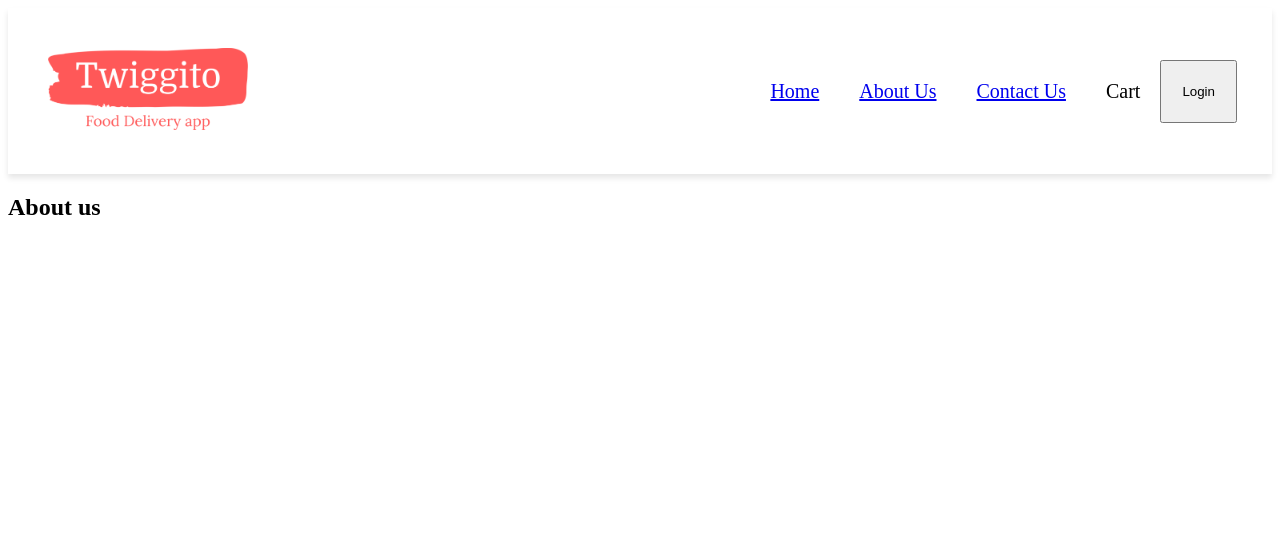
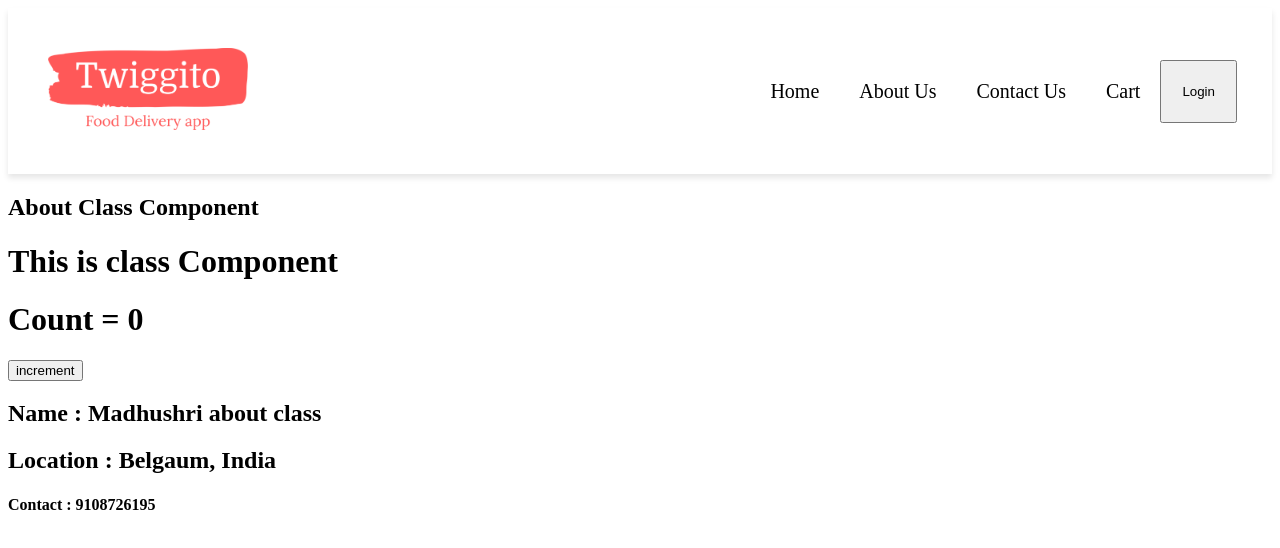
Before and after one commit to madhushreesk/namaste-react-2, a React (Vite) app: page /about in a window 1280 px wide. Shown: the top 548 px of the page. Built offline with nearby package versions, Linux system fonts and the light colour scheme.

Commit message:
react lifecycle methods in class component

```diff
--- a/index.css
+++ b/index.css
@@ -7,17 +7,13 @@
     box-shadow: 0 4px 6px rgba(0, 0, 0, 0.1);
     transition: box-shadow 0.3s ease;
 }
-
 .header:hover {
     box-shadow: 0 8px 12px rgba(0, 0, 0, 0.2);
 }
-
-
 .logo{
     width: 200px;
     padding: 25px;
 }
-
 .nav-items > ul{
     display: flex;
     padding: 0px 20px;
@@ -29,7 +25,6 @@
     padding: 10px;
     margin: 10px;
 }
-
 .res-container{
     display: flex;
     flex-wrap: wrap;
@@ -41,13 +36,11 @@
     background-color: #f0f0f0;
     transition: box-shadow 0.3s ease, transform 0.3s ease;
 }
-
 .res-card:hover {
     box-shadow: 0 8px 12px rgba(0, 0, 0, 0.2);
     transform: scale(1.08);
     cursor: pointer;
 }
-
 .search {
     padding: 10px;
 }
@@ -176,3 +169,8 @@
   .noDecoration:hover {
     color: #000;
   }
+
+  .user-card{
+    padding: 10px;
+    border: 1px solid black;
+  }
--- a/src/components/About.js
+++ b/src/components/About.js
@@ -1,11 +1,26 @@
 import React from "react";
+import User from "./User";
+import UserClass from "./UserClass";
 
-const About = () => {
-  return (
-    <div>
-      <h2>About us</h2>
-    </div>
-  );
-};
+class About extends React.Component {
+  constructor(props) {
+    super(props);
+
+    console.log("Parent constructor");
+  }
+
+  componentDidUpdate() {
+    console.log("Parent component did update");
+  }
+  render() {
+    console.log("Parent render");
+    return (
+      <div>
+        <h2>About Class Component</h2>
+        <UserClass name={"Madhushri about class"} location={"Belgaum, India"} />
+      </div>
+    );
+  }
+}
 
 export default About;
--- a/src/components/Header.js
+++ b/src/components/Header.js
@@ -7,19 +7,30 @@ const Header = () => {
   return (
     <div className="header">
       <div className="logo-container">
-        <img className="logo" src={twiggitoLogo} alt="twiggito logo" />
+        <Link to="/">
+          <img className="logo" src={twiggitoLogo} alt="twiggito logo" />
+        </Link>
       </div>
 
       <div className="nav-items">
         <ul>
           <li>
-            <Link to="/"> Home</Link>
+            <Link style={{ textDecoration: "none", color: "#000" }} to="/">
+              Home
+            </Link>
           </li>
           <li>
-            <Link to="/about">About Us</Link>
+            <Link style={{ textDecoration: "none", color: "#000" }} to="/about">
+              About Us
+            </Link>
           </li>
           <li>
-            <Link to="/contact"> Contact Us</Link>
+            <Link
+              style={{ textDecoration: "none", color: "#000" }}
+              to="/contact"
+            >
+              Contact Us
+            </Link>
           </li>
           <li>Cart</li>
           <button
--- a/src/components/RestaurantMenu.js
+++ b/src/components/RestaurantMenu.js
@@ -11,13 +11,10 @@ const RestaurantMenu = () => {
 
   const { resId } = useParams();
 
-  // console.log(params);
-
   const fetchMenu = async () => {
     const data = await fetch(MENU_API + resId);
 
     const json = await data.json();
-    console.log("res data menu", json);
 
     setResInfo(json.data);
   };
@@ -39,6 +36,8 @@ const RestaurantMenu = () => {
         {cuisines.join(", ")} - {costForTwoMessage}
       </p>
       <img className="menuImage" src={CDN_IMAGE_URL + cloudinaryImageId} />
+      {itemCards && (
+        <div>
           <h2>Menu</h2>
           <ul>
             {itemCards?.map((item) => (
@@ -49,6 +48,8 @@ const RestaurantMenu = () => {
             ))}
           </ul>
         </div>
+      )}
+    </div>
   );
 };
 
--- /dev/null
+++ b/src/components/User.js
@@ -0,0 +1,13 @@
+import React from "react";
+
+const User = (props) => {
+  return (
+    <div className="user-card">
+      <h2>Name : {props.name}</h2>
+      <h2>Location : Belgaum</h2>
+      <h4>Contact : 9108726195</h4>
+    </div>
+  );
+};
+
+export default User;
--- /dev/null
+++ b/src/components/UserClass.js
@@ -0,0 +1,44 @@
+import React from "react";
+
+class UserClass extends React.Component {
+  constructor(props) {
+    super(props);
+
+    this.state = {
+      count: 0,
+    };
+
+    console.log("child constructor");
+  }
+
+  componentDidMount() {
+    console.log("child component did mount");
+  }
+
+  componentDidUpdate() {
+    console.log("child component did update");
+  }
+  render() {
+    console.log("child render");
+    return (
+      <div>
+        <h1>This is class Component</h1>
+        <h1>Count = {this.state.count}</h1>
+        <button
+          onClick={() => {
+            this.setState({
+              count: this.state.count + 1,
+            });
+          }}
+        >
+          increment
+        </button>
+
+        <h2>Name : {this.props.name}</h2>
+        <h2>Location : {this.props.location}</h2>
+        <h4>Contact : 9108726195</h4>
+      </div>
+    );
+  }
+}
+export default UserClass;
```
Lines whose indentation alone changed are shown as unchanged.
